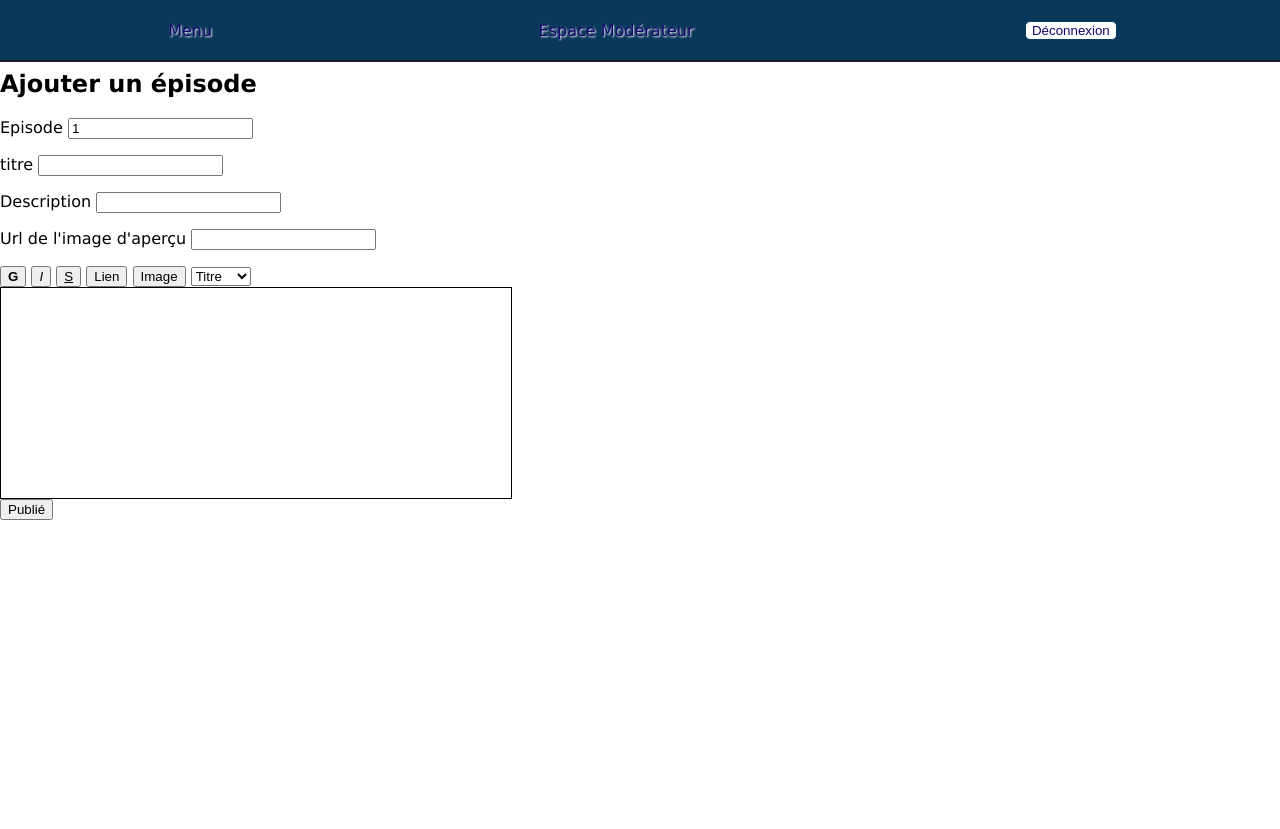
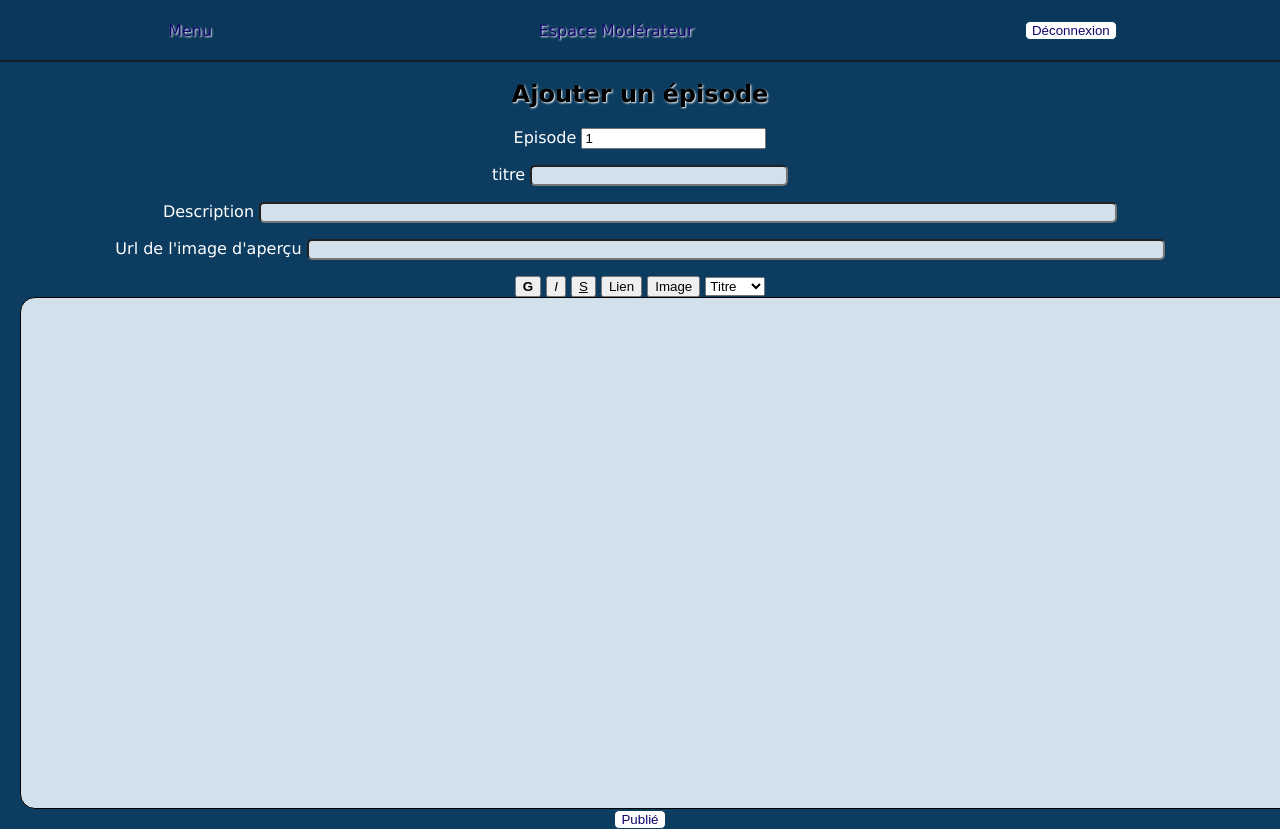
Before and after one commit to JessyBros/P4_DevWeb_PHP-MVC_BLOG, a PHP site: page /blogphpoc/ajouterUnEpisode in a window 1280 px wide. Before the commit the page ends 520 px from the top, so only its background shows below. Run offline with PHP 8.4, Linux system fonts and the light colour scheme; data that the repository does not hold is empty.

Commit message:
Normalement, fini, reste à pofiné des petits détails, et à l'intégré au site en faisaint les rectifs url.

```diff
--- a/public/css/moderateur/ajouterUnEpisode.css
+++ b/public/css/moderateur/ajouterUnEpisode.css
@@ -1,26 +1,90 @@
-html, body {
+ html,
+ body {
      margin: 0;
      padding: 0;
  }
+
  body {
      background-color: white;
      font-family: Verdana, sans-serif;
      font-size: 100%;
      height: 100vh;
      width: 100%;
+     background-color: #0c3c60;
  }
-a{
+
+ a {
      text-decoration: none;
  }
 
-#corpsDeLaPage{
+ #corpsDeLaPage {
      position: relative;
-    top:50px;
+     top: 60px;
  }
 
- #editeur{
-    width: 500px; /* La largeur de l'éditeur */
-    height: 200px; /* La hauteur de l'éditeur */
-    border: 1px solid black; /* Une bordure pour bien voir l'éditeur */
-    padding: 5px; /* Une petite marge intérieure */
-    overflow: auto; /* Cette propriété sert à envoyer le texte
+ #corpsDeLaPage h1 {
+     text-align: center;
+     text-shadow: 1px 1px 2px white;
+ }
+
+ form {
+     max-width: 1500px;
+     margin: auto;
+     text-align: center;
+     color: white;
+ }
+
+ input[name="titre"] {
+     background-color: #d1e0eb;
+     color: #0c3c60;
+     border-radius: 5px;
+     width: 250px;
+ }
+
+ input[name="description"],
+ input[name="imageApercu"] {
+     background-color: #d1e0eb;
+     color: #0c3c60;
+     max-width: 850px;
+     width: 90%;
+     border-radius: 5px;
+ }
+
+ input[name="publie"] {
+     background-color: white;
+     color: #0F056B;
+     border: 1px solid #0c3c60;
+     border-radius: 5px;
+     margin-left: 5px;
+     margin-right: 5px;
+     text-shadow: 1px 1px 2px white;
+
+
+ }
+
+
+ input[name="publie"]:hover {
+
+     background-color: white;
+     border: 1px solid white;
+     color: #161b26;
+ }
+
+
+ #editeur {
+     border-radius: 15px;
+     width: 100%;
+     background-color: #d1e0eb;
+     color: #0c3c60;
+     height: 500px;
+
+     border: 1px solid black;
+
+     padding: 5px;
+
+     overflow: auto;
+     text-align: left;
+     margin-right: 20px;
+     margin-left: 20px;
+
+ }
--- a/public/css/moderateur/supprimerUnEpisode.css
+++ b/public/css/moderateur/supprimerUnEpisode.css
@@ -35,6 +35,10 @@ a {
     color: #0c3c60;
 }
 
+#confirmationSuppressionEpisode {
+    display: none;
+}
+
 #message {
     color: red;
 }
--- a/view/moderateur/supprimerUnEpisode.php
+++ b/view/moderateur/supprimerUnEpisode.php
@@ -14,7 +14,9 @@
     <?php require('public/textFunctions/headerModerateur.php'); ?>
 
     <section id="corpsDeLaPage">
-
+<style>#confirmationSuppressionEpisode{
+                display:none;
+            } </style>
         <h1>Supprimer un épisode</h1>
 
         <!-- Affiche un message d'erreur en cas de trafic d'url-->
```
Also changed, not shown: public/css/moderateur/signalerUnCommentaire.css (+32 -2 lines), public/functions/verificationSignalerUnCommentaire.php (+9 -0 lines), view/moderateur/ajouterUnEpisode.php (+2 -8 lines), view/moderateur/signalerUnCommentaire.php (+6 -8 lines). Lines whose indentation alone changed are shown as unchanged.
